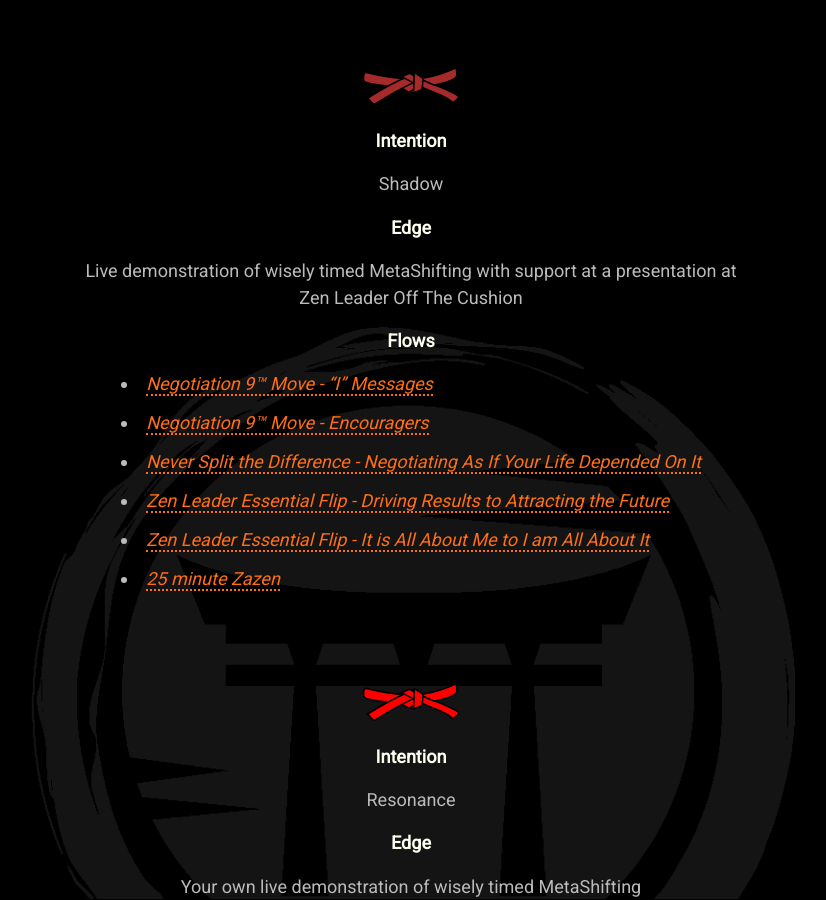
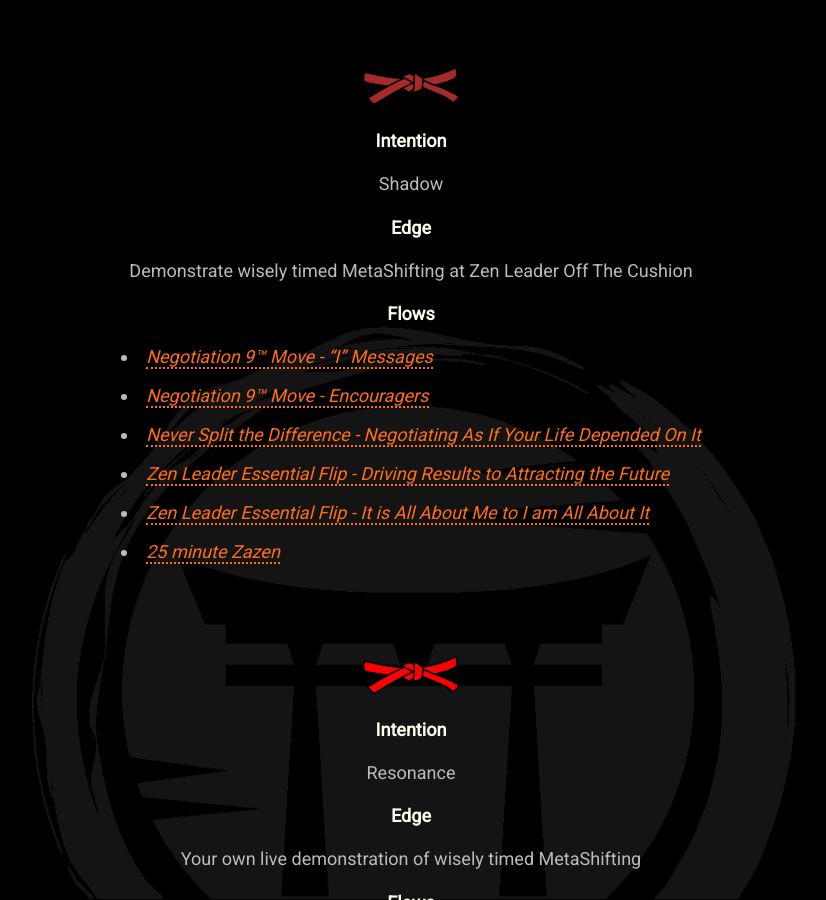
Before and after one commit to mindset-dojo/mindset-dojo.github.io, a Jekyll site: the page built from program.md, in a window 1280 px wide and 900 px high, scrolled down 4428 px. Shown: the whole window, without its empty margins (229-1055 px from the left). Built offline with Jekyll 4.4.1, drawn with Linux system fonts in a browser that asks for light colours; some web fonts are replaced.

Commit message:
refactor(program): distill brown level edge challenge.

```diff
--- a/_data/program.yaml
+++ b/_data/program.yaml
@@ -119,7 +119,7 @@
     label: 2nd Kyu
     level: -2
     intention: Shadow
-    edge: Live demonstration of wisely timed MetaShifting with support at a presentation at Zen Leader Off The Cushion
+    edge: Demonstrate wisely timed MetaShifting at Zen Leader Off The Cushion
     flows:
       - label: Negotiation 9™ Move - “I” Messages
         url: https://www.blackswanltd.com/newsletter/infographic-the-black-swan-groups-negotiation-9
```
